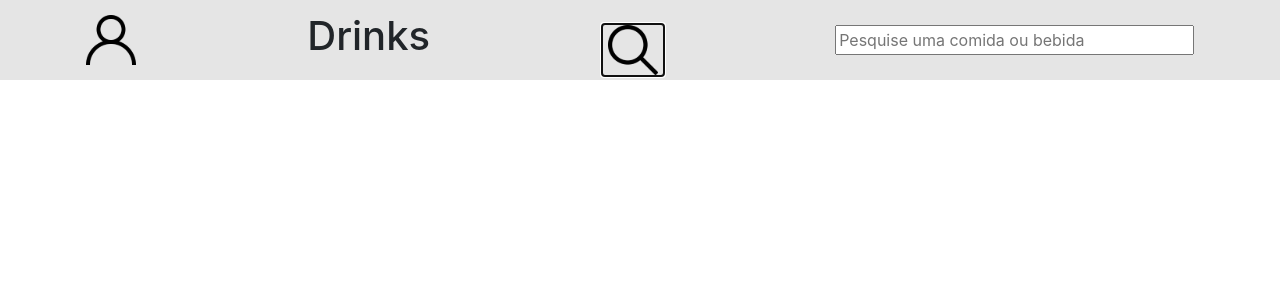
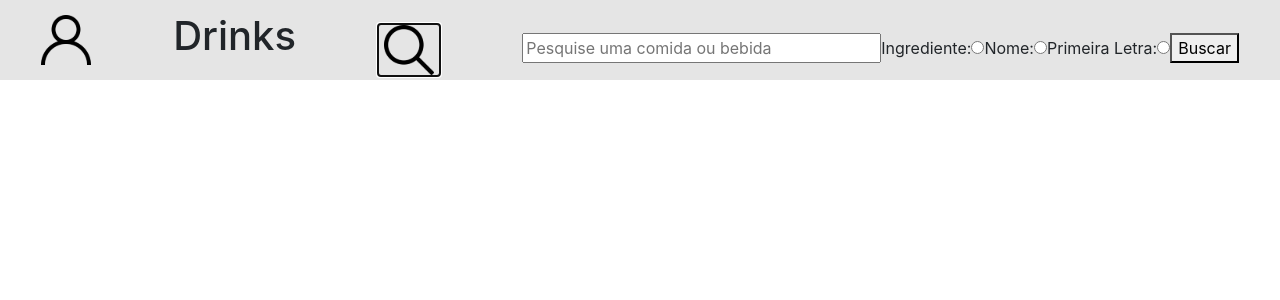
Before and after one commit to AugustoMagalhaes/react-context-api-19-recipes-app, a React (Create React App) app: page /drinks in a window 1280 px wide. Both pictures are taken after a click on the button 1074 px from the left and 50 px from the top of the page. Shown: the top 300 px of the page. Built offline with nearby package versions, Linux system fonts and the light colour scheme.

Commit message:
R13: Implementando os elementos da barra de pesquisa do header.

```diff
--- a/src/components/Header/index.js
+++ b/src/components/Header/index.js
@@ -44,12 +44,50 @@ function Header({ pageTitle, hasSearch }) {
             </button>
             {
               displaySearchBar && (
+                <section>
                   <input
                     type="text"
                     data-testid="search-input"
                     placeholder="Pesquise uma comida ou bebida"
                     size="30"
                   />
+                  <label htmlFor="search-radio">
+                    Ingrediente:
+                    <input
+                      type="radio"
+                      name="search-radio"
+                      id="search-radio"
+                      data-testid="ingredient-search-radio"
+                    />
+                  </label>
+
+                  <label htmlFor="search-radio">
+                    Nome:
+                    <input
+                      type="radio"
+                      name="search-radio"
+                      id="search-radio"
+                      data-testid="name-search-radio"
+                    />
+                  </label>
+
+                  <label htmlFor="search-radio">
+                    Primeira Letra:
+                    <input
+                      type="radio"
+                      name="search-radio"
+                      id="search-radio"
+                      data-testid="first-letter-search-radio"
+                    />
+                  </label>
+
+                  <button
+                    type="button"
+                    data-testid="exec-search-btn"
+                  >
+                    Buscar
+                  </button>
+                </section>
               )
             }
           </>
```
Lines whose indentation alone changed are shown as unchanged.
